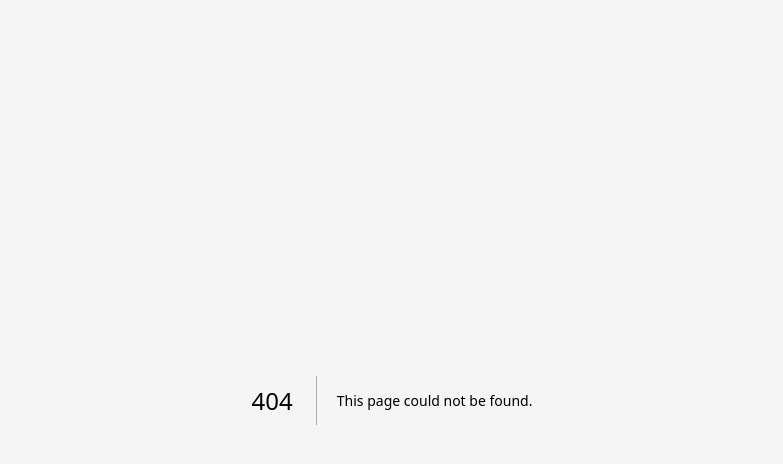
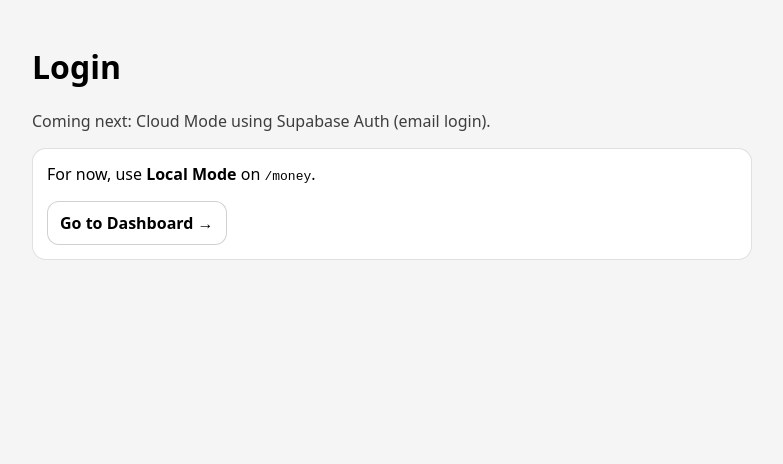
Before and after one commit to KristineMK72/money-control-board, a Next.js app: page /login in a window 1280 px wide. Before the commit this address had no page. Shown: the top 464 px of the page, without its empty margins (248-1031 px from the left). Built offline with nearby package versions, Linux system fonts and the light colour scheme.

Commit message:
Create page.tsx

```diff
--- /dev/null
+++ b/app/login/page.tsx
@@ -0,0 +1,32 @@
+"use client";
+
+export default function LoginPage() {
+  return (
+    <main style={{ maxWidth: 720, margin: "0 auto", padding: 24, fontFamily: "system-ui" }}>
+      <h1>Login</h1>
+      <p style={{ opacity: 0.75 }}>
+        Coming next: Cloud Mode using Supabase Auth (email login).
+      </p>
+
+      <div style={{ marginTop: 16, padding: 14, border: "1px solid rgba(0,0,0,0.12)", borderRadius: 14, background: "white" }}>
+        <p style={{ marginTop: 0 }}>
+          For now, use <b>Local Mode</b> on <code>/money</code>.
+        </p>
+        <a href="/money" style={btnLink()}>Go to Dashboard →</a>
+      </div>
+    </main>
+  );
+}
+
+function btnLink(): React.CSSProperties {
+  return {
+    display: "inline-block",
+    padding: "10px 12px",
+    borderRadius: 12,
+    border: "1px solid rgba(0,0,0,0.18)",
+    background: "white",
+    fontWeight: 900,
+    textDecoration: "none",
+    color: "black",
+  };
+}
```
